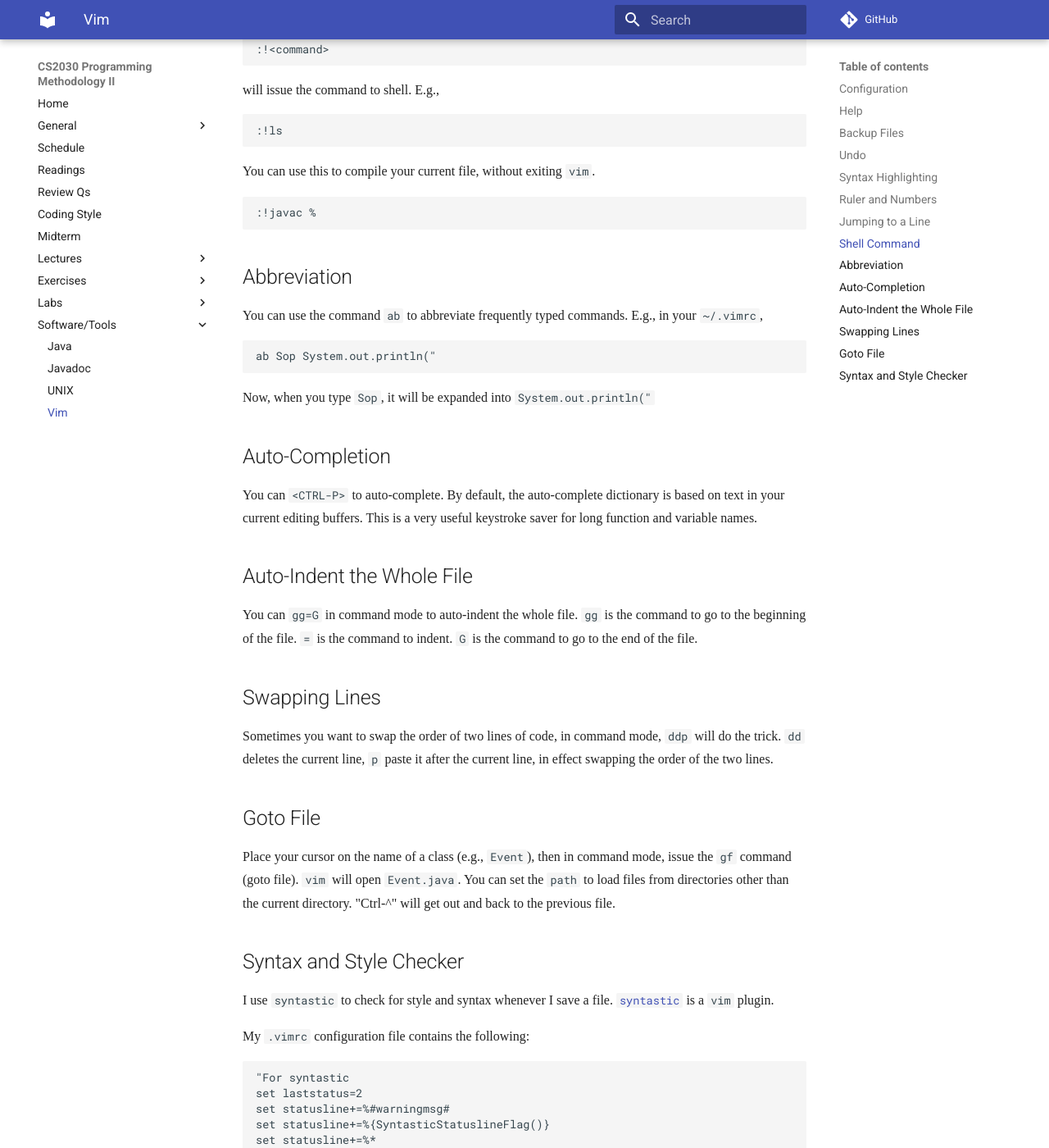
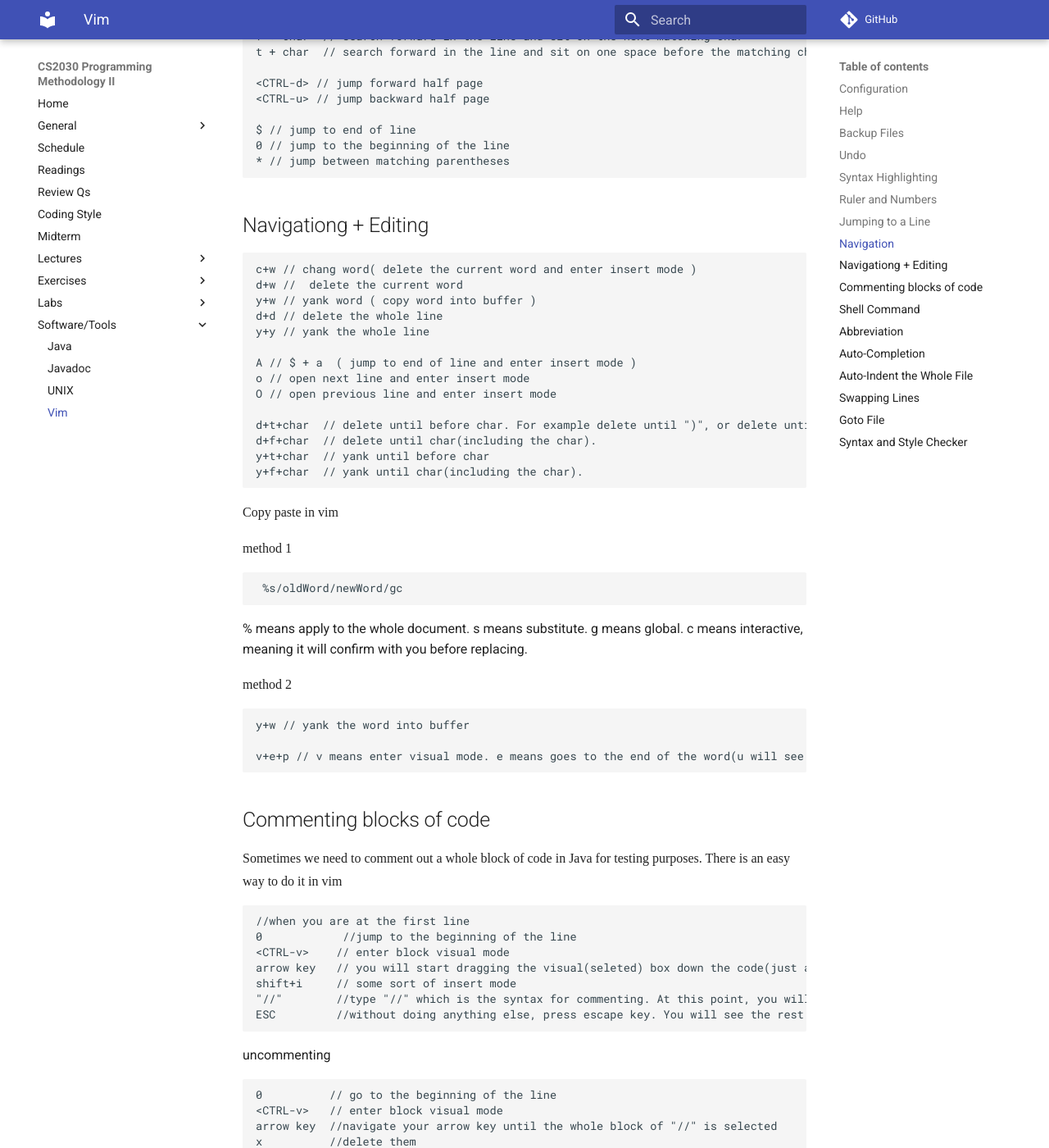
Before and after one commit to nus-cs2030/1718-s2, an MkDocs documentation site: the page built from docs/vim.md, in a window 1280 px wide and 1400 px high, scrolled down 2018 px. Shown: the whole window at 82% size. Built offline with MkDocs 1.6.1 and Material for MkDocs 9.7.7, drawn with Linux system fonts in a browser that asks for light colours; some web fonts are replaced; formulas are drawn with MathJax 3; comment, search, counter and statistics services are not loaded; old or Windows-style settings are respelled for this version of MkDocs; some of the changed text lies outside the part shown.

Commit message:
update on vim tips

````diff
--- a/docs/vim.md
+++ b/docs/vim.md
@@ -64,6 +64,79 @@ to label each line with a line number.
 ## Jumping to a Line
 
 If the compiler tells you there is an error on Line $x$, you can issue `:<x>` to jump to Line $x$.  For instance, `:40` will go to Line 40.
+
+## Navigation
+
+```
+w   // jump to the beginning of the next word
+b   // jump to the beginning of the previous word( reverse of w )
+e   // jump to the end of the word( or next word when pressed again )
+f + char  // search forward in the line and sit on the next matching char
+t + char  // search forward in the line and sit on one space before the matching char
+
+<CTRL-d> // jump forward half page
+<CTRL-u> // jump backward half page
+
+$ // jump to end of line
+0 // jump to the beginning of the line
+* // jump between matching parentheses
+
+```
+## Navigationg + Editing
+
+```
+c+w // chang word( delete the current word and enter insert mode )
+d+w //  delete the current word
+y+w // yank word ( copy word into buffer )
+d+d // delete the whole line
+y+y // yank the whole line
+
+A // $ + a  ( jump to end of line and enter insert mode )
+o // open next line and enter insert mode
+O // open previous line and enter insert mode
+
+d+t+char  // delete until before char. For example delete until ")", or delete until ";".
+d+f+char  // delete until char(including the char).
+y+t+char  // yank until before char
+y+f+char  // yank until char(including the char).
+
+```
+
+Copy paste in vim
+
+method 1
+```
+ %s/oldWord/newWord/gc
+```
+% means apply to the whole document. s means substitute. g means global. c means interactive, meaning it will confirm with you before replacing.
+
+method 2
+```
+y+w // yank the word into buffer
+
+v+e+p // v means enter visual mode. e means goes to the end of the word(u will see the word getting selected). p means put(paste).
+```
+
+## Commenting blocks of code
+
+Sometimes we need to comment out a whole block of code in Java for testing purposes. There is an easy way to do it in vim
+```
+//when you are at the first line
+0            //jump to the beginning of the line
+<CTRL-v>    // enter block visual mode
+arrow key   // you will start dragging the visual(seleted) box down the code(just a single vertical line of selection will do). Until the whole block you want to comment is covered
+shift+i     // some sort of insert mode
+"//"        //type "//" which is the syntax for commenting. At this point, you will only see "//" at one line. But don't worry.
+ESC         //without doing anything else, press escape key. You will see the rest of the selected line will be filled with "//" as well.
+```
+uncommenting
+```
+0          // go to the beginning of the line
+<CTRL-v>   // enter block visual mode
+arrow key  //navigate your arrow key until the whole block of "//" is selected
+x          //delete them
+```
+
 
 ## Shell Command
 
````
